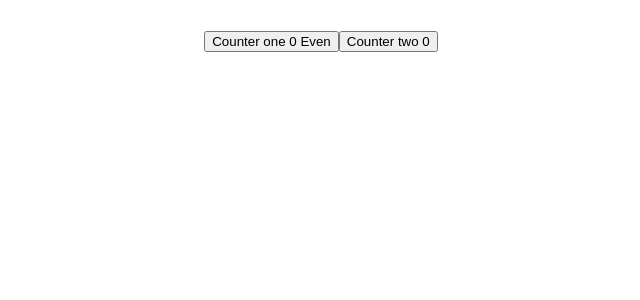
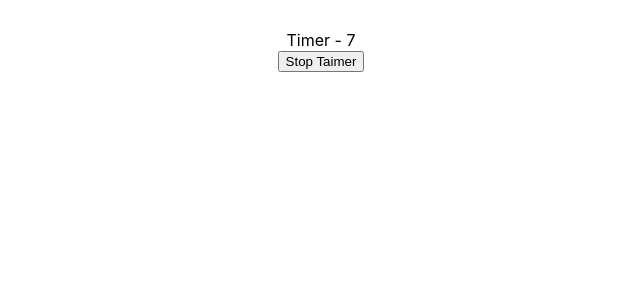
Before and after one commit to sukreshmanda/react-apply, a React (Create React App) app: page / in a window 1280 px wide. Shown: the top 300 px of the page, without its empty margins (319-959 px from the left). Built offline with nearby package versions, Linux system fonts and the light colour scheme.

Commit message:
useRef hook usage

```diff
--- a/src/App.js
+++ b/src/App.js
@@ -1,5 +1,7 @@
 import "./App.css";
-import Counter from "./libs/hooks/memo/Counter";
+import FocusInput from "./libs/hooks/ref/FocusInput";
+import Timer from "./libs/hooks/ref/Timer";
+// import Counter from "./libs/hooks/memo/Counter";
 // import ParentComponent from "./libs/hooks/callback/ParentComponent";
 // import Parent from './libs/hooks/context/Parent';
 // import Counter from "./libs/hooks/reducer/Counter";
@@ -7,7 +9,7 @@ import Counter from "./libs/hooks/memo/Counter";
 function App() {
   return (
     <div className="App">
-      <Counter />
+      <Timer />
     </div>
   );
 }
--- /dev/null
+++ b/src/libs/hooks/ref/FocusInput.js
@@ -0,0 +1,18 @@
+import React, { useEffect, useRef } from "react";
+
+function FocusInput() {
+  const inputRef = useRef(null);
+
+  useEffect(() => {
+    //focus input element
+    inputRef.current.focus();
+  }, []);
+
+  return (
+    <div>
+      <input ref={inputRef} type="text" />
+    </div>
+  );
+}
+
+export default FocusInput;
--- /dev/null
+++ b/src/libs/hooks/ref/Timer.js
@@ -0,0 +1,35 @@
+import React, { useEffect, useRef, useState } from "react";
+
+function Timer() {
+  const [timer, setTimer] = useState(0);
+  const [timerStatus, setTimerStatus] = useState(true);
+  const interval = useRef(null);
+
+  useEffect(() => {
+    if (timerStatus)
+      interval.current = setInterval(() => {
+        setTimer((prev) => prev + 1);
+      }, 1000);
+
+    return () => {
+      clearInterval(interval.current);
+    };
+  }, [timerStatus]);
+
+  return (
+    <div>
+      Timer - {timer}
+      <br />
+      <button
+        onClick={() => {
+          clearInterval(interval.current);
+          setTimerStatus((prev) => prev !== true);
+        }}
+      >
+        {timerStatus === true ? "Stop Taimer" : "Start Timer"}
+      </button>
+    </div>
+  );
+}
+
+export default Timer;
```
